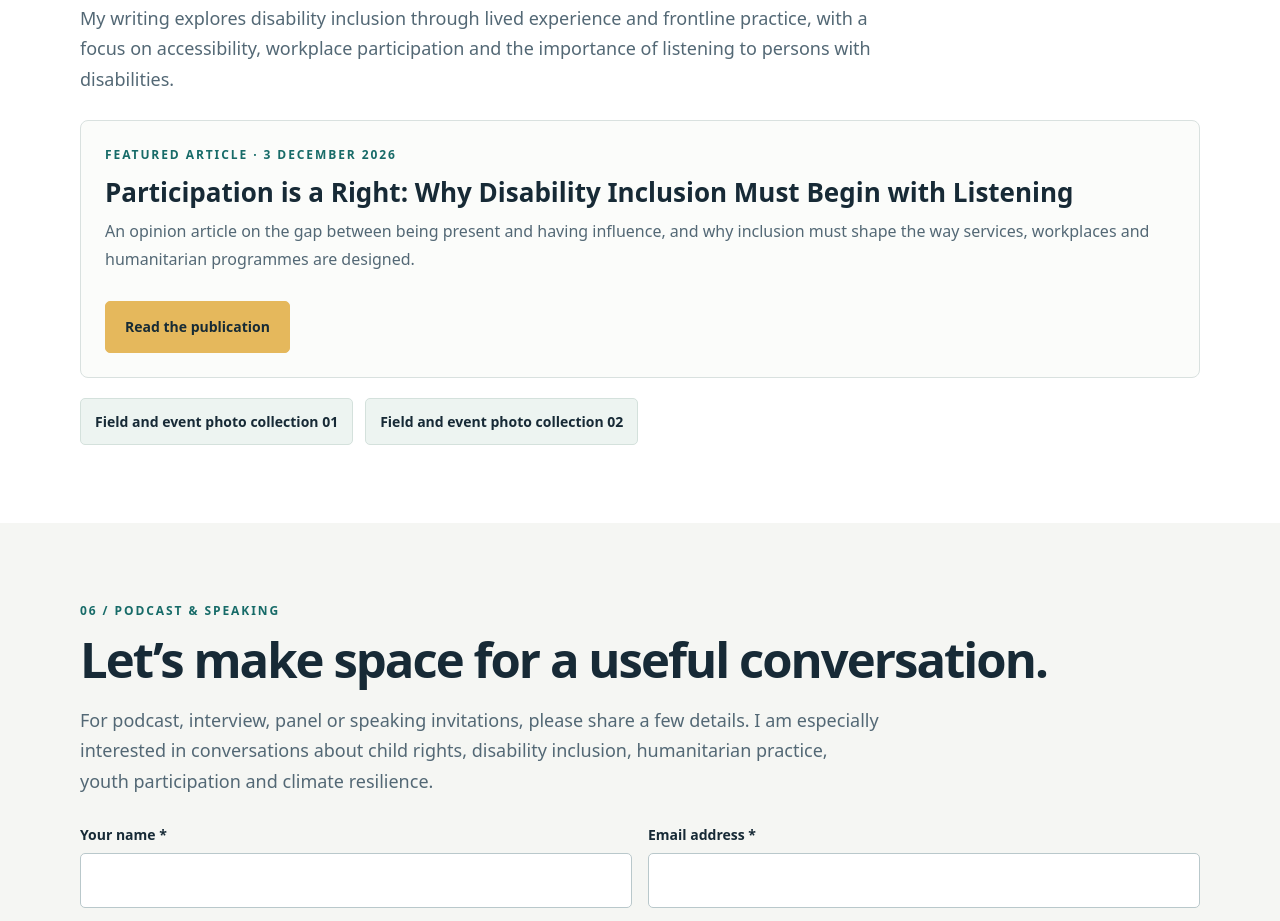
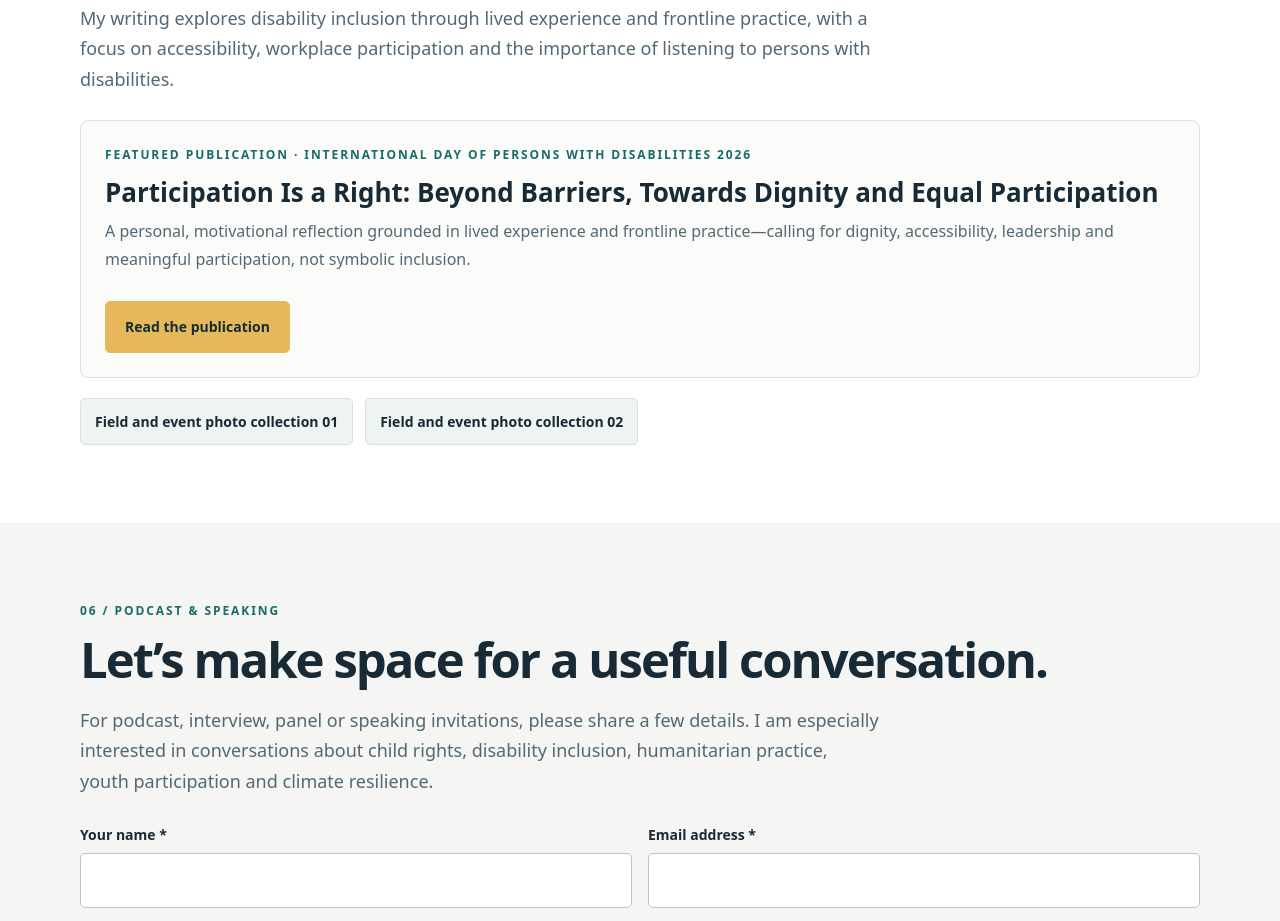
Before and after one commit to kabir41ak-cmyk/alamgir-kabir-site, a plain HTML site: page index.html in a window 1280 px wide. Shown: the part 4170-5091 px from the top of the page. Drawn offline with Linux system fonts and the light colour scheme.

Commit message:
Update featured publication on portfolio homepage

```diff
--- a/index.html
+++ b/index.html
@@ -49,7 +49,7 @@
 <div class="event"><b>Continuing focus</b><p>Building on this experience through disability inclusion, child rights, intersectionality, climate resilience and ecosystem-aware community action.</p></div>
 </div></div></section>
 
-<section class="section white" id="writing"><div class="wrap"><div class="kicker">05 / Writing & media</div><h2 class="heading">Participation begins with listening.</h2><p class="intro">My writing explores disability inclusion through lived experience and frontline practice, with a focus on accessibility, workplace participation and the importance of listening to persons with disabilities.</p><div class="panel" style="margin-top:26px"><div class="kicker">Featured article · 3 December 2026</div><h3 style="font-size:26px;margin-top:10px">Participation is a Right: Why Disability Inclusion Must Begin with Listening</h3><p>An opinion article on the gap between being present and having influence, and why inclusion must shape the way services, workplaces and humanitarian programmes are designed.</p><div class="actions"><a class="btn" href="publication.html">Read the publication</a></div></div><div class="linksout"><a href="https://photos.app.goo.gl/H3xNFyUc3NiVWMoH9" target="_blank" rel="noopener noreferrer">Field and event photo collection 01</a><a href="https://photos.app.goo.gl/EfganKmEdhRsS55XA" target="_blank" rel="noopener noreferrer">Field and event photo collection 02</a></div></div></section>
+<section class="section white" id="writing"><div class="wrap"><div class="kicker">05 / Writing & media</div><h2 class="heading">Participation begins with listening.</h2><p class="intro">My writing explores disability inclusion through lived experience and frontline practice, with a focus on accessibility, workplace participation and the importance of listening to persons with disabilities.</p><div class="panel" style="margin-top:26px"><div class="kicker">Featured publication · International Day of Persons with Disabilities 2026</div><h3 style="font-size:26px;margin-top:10px">Participation Is a Right: Beyond Barriers, Towards Dignity and Equal Participation</h3><p>A personal, motivational reflection grounded in lived experience and frontline practice—calling for dignity, accessibility, leadership and meaningful participation, not symbolic inclusion.</p><div class="actions"><a class="btn" href="publication.html">Read the publication</a></div></div><div class="linksout"><a href="https://photos.app.goo.gl/H3xNFyUc3NiVWMoH9" target="_blank" rel="noopener noreferrer">Field and event photo collection 01</a><a href="https://photos.app.goo.gl/EfganKmEdhRsS55XA" target="_blank" rel="noopener noreferrer">Field and event photo collection 02</a></div></div></section>
 
 <section class="section" id="podcast"><div class="wrap"><div class="kicker">06 / Podcast & speaking</div><h2 class="heading">Let’s make space for a useful conversation.</h2><p class="intro">For podcast, interview, panel or speaking invitations, please share a few details. I am especially interested in conversations about child rights, disability inclusion, humanitarian practice, youth participation and climate resilience.</p><form name="podcast-invitation" method="POST" action="/podcast-thank-you" data-netlify="true" netlify-honeypot="bot-field"><input type="hidden" name="form-name" value="podcast-invitation"><div class="hp"><label>Leave this field empty <input name="bot-field"></label></div><div class="formgrid">
 <div class="field"><label for="guest-name">Your name *</label><input id="guest-name" name="name" autocomplete="name" required></div>
```
